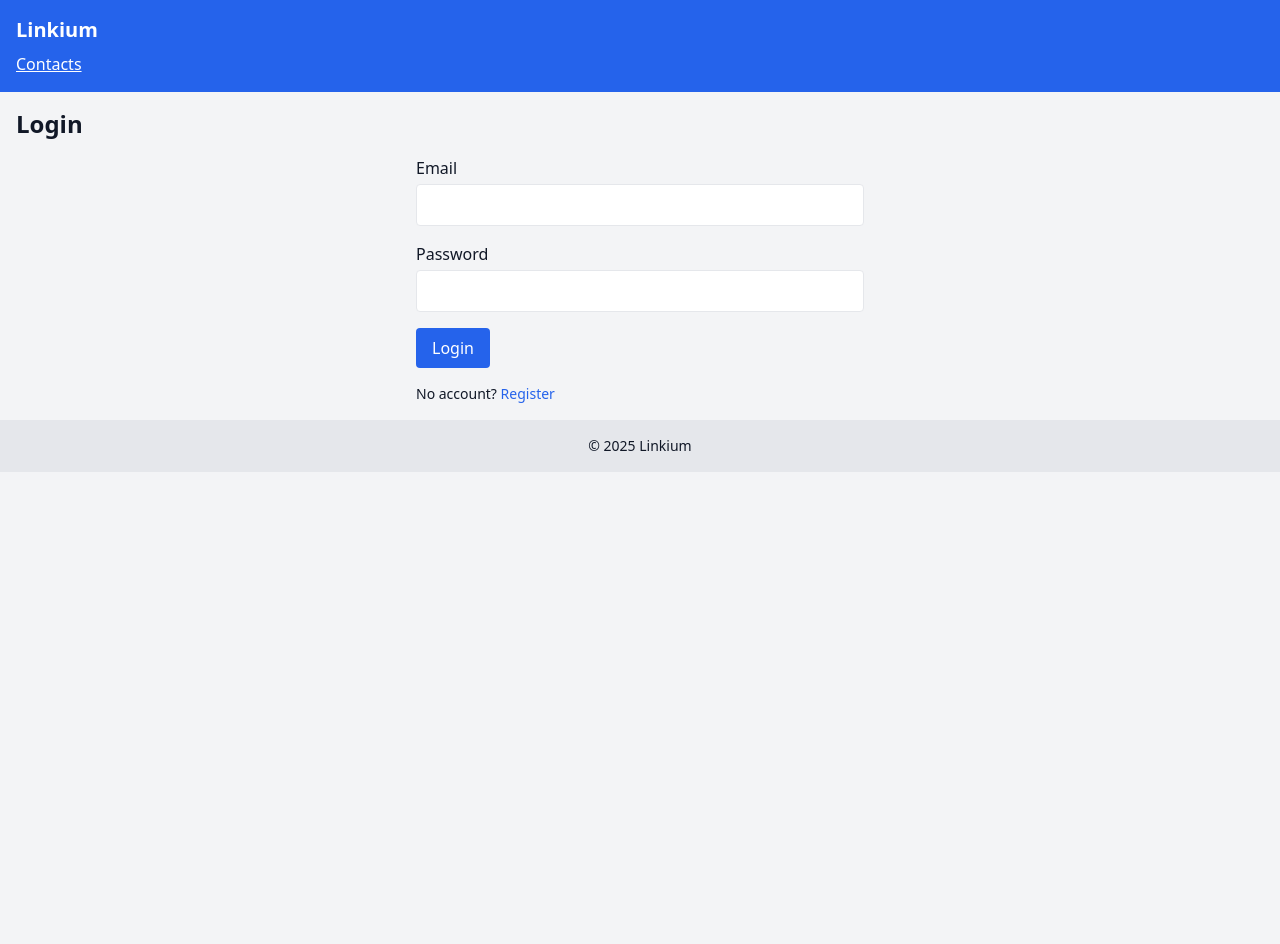
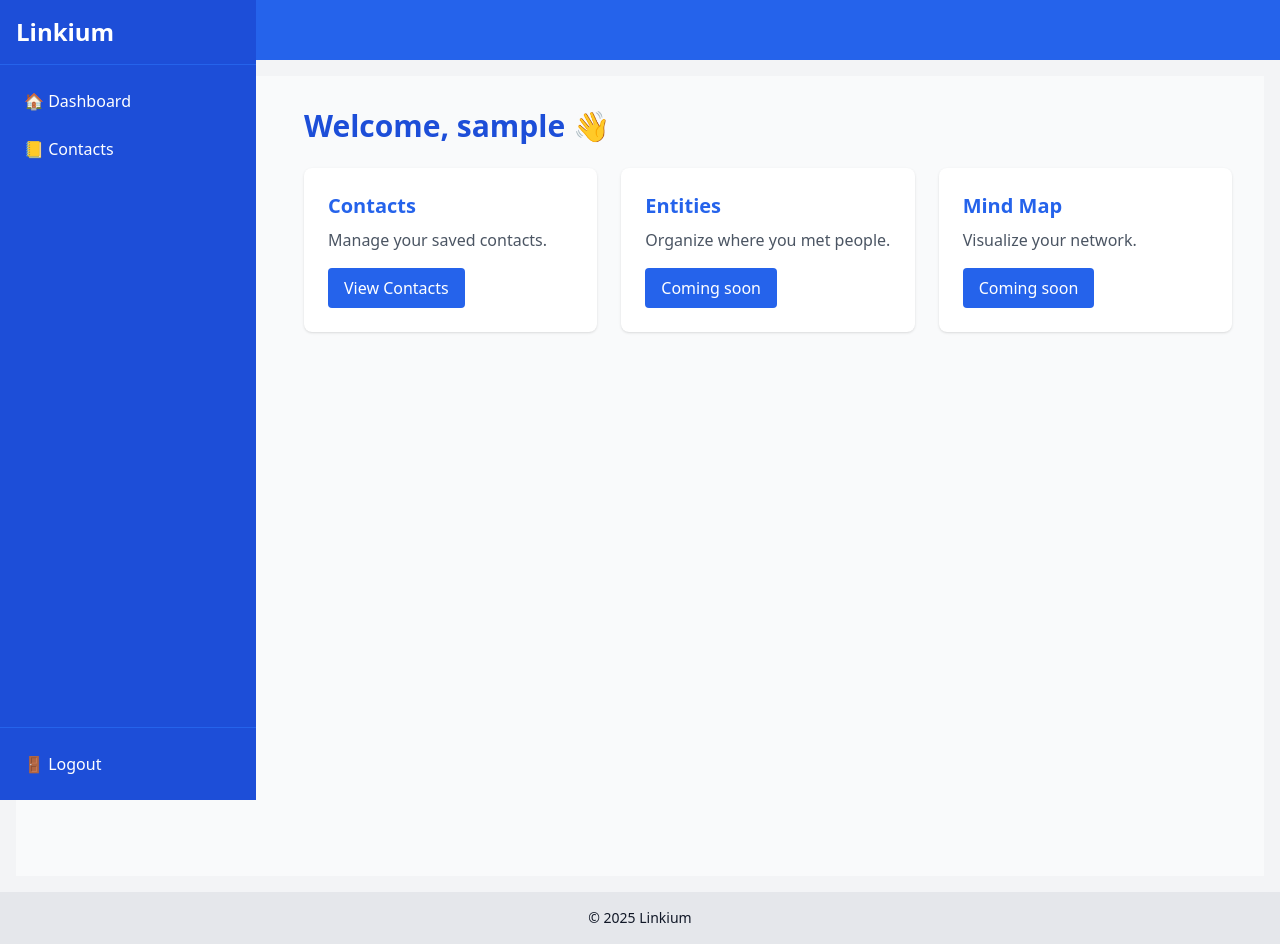
Before and after one commit to zamk-paw/Linkium, a PHP site: page / in a window 1280 px wide. Before the commit the page ends 472 px from the top, so only its background shows below. Run offline with PHP 8.4, Linux system fonts and the light colour scheme; the visitor is signed in with stand-in values (Sample User, id 1); some libraries are stand-ins or nearby versions.

Commit message:
feat(routing, contacts): implement clean URLs with router & rewrite, and add contacts list page with search

```diff
--- a/src/app/controllers/AuthController.php
+++ b/src/app/controllers/AuthController.php
@@ -10,12 +10,13 @@
 
             if ($email && $password) {
                 $user = User::findByEmail($email);
-                if ($user && password_verify($password, $user['password_hash'])) {
-                    $_SESSION['user_id'] = $user['id'];
-                    $_SESSION['username'] = $user['username'];
-                    header('Location: /index.php?controller=dashboard&action=index');
-                    exit;
-                } else {
+	    	if ($user && password_verify($password, $user['password_hash'])) {
+    $_SESSION['user_id'] = $user['id'];
+    $_SESSION['username'] = $user['username'];
+    header('Location: /dashboard/home');
+    exit;
+
+	    } else {
                     $error = "Invalid email or password.";
                 }
             } else {
@@ -36,7 +37,7 @@
                     $error = "Email already in use.";
                 } else {
                     if (User::create($username, $email, $password)) {
-                        header('Location: /index.php?controller=auth&action=login');
+                        header('Location: /auth/login');
                         exit;
                     } else {
                         $error = "Registration failed.";
@@ -51,7 +52,7 @@
 
     public function logout(): void {
         session_destroy();
-        header('Location: /index.php?controller=auth&action=login');
+        header('Location: /auth/login');
         exit;
     }
 }
--- a/src/app/controllers/BaseController.php
+++ b/src/app/controllers/BaseController.php
@@ -3,8 +3,23 @@
 
 class BaseController {
     protected function requireLogin(): void {
+        // On calcule le controller actuel comme dans Router
+        $path = trim(parse_url($_SERVER['REQUEST_URI'], PHP_URL_PATH), '/');
+        if (str_starts_with($path, 'index.php')) {
+            $path = substr($path, strlen('index.php'));
+            $path = trim($path, '/');
+        }
+        $parts = explode('/', $path);
+        $currentController = strtolower($parts[0] ?: 'dashboard');
+
+        // On laisse passer si c'est auth
+        if ($currentController === 'auth') {
+            return;
+        }
+
+        // Sinon on bloque si pas connecté
         if (!isset($_SESSION['user_id'])) {
-            header('Location: /index.php?controller=auth&action=login');
+            header('Location: /auth/login');
             exit;
         }
     }
--- a/src/app/controllers/ContactController.php
+++ b/src/app/controllers/ContactController.php
@@ -5,7 +5,7 @@
 class ContactController extends BaseController {
     public function index(): void {
         $this->requireLogin();
-        $contacts = Contact::all();
-        include 'app/views/contacts/index.php';
+	include 'app/views/contacts/index.php';
+
     }
 }
--- a/src/app/controllers/DashboardController.php
+++ b/src/app/controllers/DashboardController.php
@@ -1,9 +1,19 @@
 <?php
 require_once 'app/controllers/BaseController.php';
+require_once 'app/models/Contact.php';
 
 class DashboardController extends BaseController {
-    public function index(): void {
-        $this->requireLogin(); // check session
-        include 'app/views/dashboard/index.php';
+
+    public function home(): void {
+        $this->requireLogin();
+        include 'app/views/dashboard/home.php';
+    }
+
+    public function contacts(): void {
+        $this->requireLogin();
+
+	$contacts = Contact::allByUser($_SESSION['user_id']);
+
+        include 'app/views/dashboard/contacts.php';
     }
 }
--- a/src/app/models/Contact.php
+++ b/src/app/models/Contact.php
@@ -43,4 +43,23 @@
         }
         return $contacts;
     }
+
+    public static function allByUser(int $userId): array {
+    $pdo = Database::getInstance();
+    $stmt = $pdo->prepare("SELECT id, first_name, last_name, email_personal, email_professional FROM contacts WHERE user_id = ?");
+    $stmt->execute([$userId]);
+    $rows = $stmt->fetchAll(PDO::FETCH_ASSOC);
+    $contacts = [];
+    foreach ($rows as $row) {
+        $contacts[] = new Contact(
+            $row['id'],
+            $row['first_name'],
+            $row['last_name'],
+            $row['email_personal'],
+            $row['email_professional']
+        );
+    }
+    return $contacts;
 }
+
+}
--- a/src/app/views/auth/login.php
+++ b/src/app/views/auth/login.php
@@ -3,7 +3,7 @@
 <?php if (!empty($error)): ?>
 <p class="text-red-600 mb-2"><?= htmlspecialchars($error) ?></p>
 <?php endif; ?>
-<form action="/index.php?controller=auth&action=login" method="POST" class="max-w-md mx-auto space-y-4">
+<form action="/auth/login" method="POST" class="max-w-md mx-auto space-y-4">
     <div>
         <label class="block mb-1">Email</label>
         <input type="email" name="email" class="w-full border p-2 rounded" required>
@@ -14,7 +14,7 @@
     </div>
     <button type="submit" class="bg-blue-600 text-white px-4 py-2 rounded">Login</button>
     <p class="mt-2 text-sm">
-        No account? <a class="text-blue-600" href="/index.php?controller=auth&action=register">Register</a>
+        No account? <a class="text-blue-600" href="/auth/register">Register</a>
     </p>
 </form>
 <?php include 'app/views/layouts/footer.php'; ?>
--- a/src/app/views/auth/register.php
+++ b/src/app/views/auth/register.php
@@ -3,7 +3,7 @@
 <?php if (!empty($error)): ?>
 <p class="text-red-600 mb-2"><?= htmlspecialchars($error) ?></p>
 <?php endif; ?>
-<form action="/index.php?controller=auth&action=register" method="POST" class="max-w-md mx-auto space-y-4">
+<form action="/auth/register" method="POST" class="max-w-md mx-auto space-y-4">
     <div>
         <label class="block mb-1">Username</label>
         <input type="text" name="username" class="w-full border p-2 rounded" required>
@@ -18,7 +18,7 @@
     </div>
     <button type="submit" class="bg-green-600 text-white px-4 py-2 rounded">Create Account</button>
     <p class="mt-2 text-sm">
-        Already have an account? <a class="text-blue-600" href="/index.php?controller=auth&action=login">Login</a>
+        Already have an account? <a class="text-blue-600" href="/auth/login">Login</a>
     </p>
 </form>
 <?php include 'app/views/layouts/footer.php'; ?>
--- /dev/null
+++ b/src/app/views/dashboard/home.php
@@ -0,0 +1,37 @@
+<?php include 'app/views/layouts/header.php'; ?>
+
+<div class="flex min-h-screen bg-gray-50">
+    <?php include 'app/views/layouts/sidebar.php'; ?>
+
+    <main class="ml-64 flex-1 p-8">
+	<h1 class="text-3xl font-bold text-blue-700 mb-6">
+    Welcome, <?= isset($_SESSION['username']) ? htmlspecialchars($_SESSION['username']) : 'User'; ?> 👋
+</h1>
+        <div class="grid md:grid-cols-2 lg:grid-cols-3 gap-6">
+            <div class="bg-white shadow rounded-lg p-6">
+                <h2 class="text-xl font-semibold text-blue-600 mb-2">Contacts</h2>
+                <p class="text-gray-600 mb-4">Manage your saved contacts.</p>
+                <a href="/index.php?controller=contact&action=index"
+                   class="inline-block bg-blue-600 hover:bg-blue-700 text-white px-4 py-2 rounded transition">
+                    View Contacts
+                </a>
+            </div>
+            <div class="bg-white shadow rounded-lg p-6">
+                <h2 class="text-xl font-semibold text-blue-600 mb-2">Entities</h2>
+                <p class="text-gray-600 mb-4">Organize where you met people.</p>
+                <button class="bg-blue-600 hover:bg-blue-700 text-white px-4 py-2 rounded transition">
+                    Coming soon
+                </button>
+            </div>
+            <div class="bg-white shadow rounded-lg p-6">
+                <h2 class="text-xl font-semibold text-blue-600 mb-2">Mind Map</h2>
+                <p class="text-gray-600 mb-4">Visualize your network.</p>
+                <button class="bg-blue-600 hover:bg-blue-700 text-white px-4 py-2 rounded transition">
+                    Coming soon
+                </button>
+            </div>
+        </div>
+    </main>
+</div>
+
+<?php include 'app/views/layouts/footer.php'; ?>
--- a/src/app/views/layouts/header.php
+++ b/src/app/views/layouts/header.php
@@ -9,8 +9,5 @@
 <body class="bg-gray-100 text-gray-900">
 <header class="p-4 bg-blue-600 text-white">
     <h1 class="text-xl font-bold">Linkium</h1>
-    <nav class="mt-2">
-        <a class="underline hover:text-gray-200" href="/index.php?controller=contact&action=index">Contacts</a>
-    </nav>
 </header>
 <main class="p-4">
--- a/src/app/views/layouts/sidebar.php
+++ b/src/app/views/layouts/sidebar.php
@@ -1,9 +1,16 @@
-<aside class="w-64 bg-gray-800 text-white h-screen p-4 fixed">
-    <h2 class="text-2xl font-bold mb-6">Linkium</h2>
-    <nav class="space-y-2">
-        <a href="/index.php?controller=dashboard&action=index" class="block p-2 rounded hover:bg-gray-700">🏠 Dashboard</a>
-        <a href="/index.php?controller=contact&action=index" class="block p-2 rounded hover:bg-gray-700">📒 Contacts</a>
+<aside class="fixed top-0 left-0 w-64 h-screen bg-blue-700 text-white flex flex-col">
+    <div class="p-4 text-2xl font-bold border-b border-blue-600">
+        Linkium
+    </div>
+    <nav class="flex-1 p-4 space-y-2">
+        <a href="/dashboard/home"
+           class="block p-2 rounded hover:bg-blue-600 transition">🏠 Dashboard</a>
+        <a href="/dashboard/contacts"
+           class="block p-2 rounded hover:bg-blue-600 transition">📒 Contacts</a>
         <!-- plus tard : entités, stats, etc -->
-        <a href="/index.php?controller=auth&action=logout" class="block p-2 rounded hover:bg-gray-700">🚪 Logout</a>
     </nav>
+    <div class="p-4 border-t border-blue-600">
+        <a href="/auth/logout"
+           class="block p-2 rounded hover:bg-blue-600 transition">🚪 Logout</a>
+    </div>
 </aside>
--- a/src/core/Router.php
+++ b/src/core/Router.php
@@ -1,24 +1,43 @@
 <?php
 class Router {
     public function dispatch(): void {
-	$controllerName = ucfirst($_GET['controller'] ?? 'auth') . 'Controller';
-	$action = $_GET['action'] ?? 'login';
+        $path = trim(parse_url($_SERVER['REQUEST_URI'], PHP_URL_PATH), '/');
 
-        $controllerFile = "app/controllers/$controllerName.php";
+        if (str_starts_with($path, 'index.php')) {
+            $path = substr($path, strlen('index.php'));
+            $path = trim($path, '/');
+        }
+
+        $parts = explode('/', $path);
+
+        $controller = $parts[0] ?: 'dashboard';
+        $action = $parts[1] ?? 'home';
+
+        $controllerName = ucfirst($controller) . 'Controller';
+        $controllerFile = __DIR__ . '/../app/controllers/' . $controllerName . '.php';
+
         if (!file_exists($controllerFile)) {
             http_response_code(404);
-            echo "Controller not found";
+            echo "Controller not found: $controllerName";
             exit;
         }
 
         require_once $controllerFile;
-        $controller = new $controllerName();
 
-        if (method_exists($controller, $action)) {
-            $controller->$action();
-        } else {
+        if (!class_exists($controllerName)) {
+            http_response_code(500);
+            echo "Class $controllerName not defined in $controllerFile";
+            exit;
+        }
+
+        $controllerObj = new $controllerName();
+
+        if (!method_exists($controllerObj, $action)) {
             http_response_code(404);
-            echo "Action not found";
+            echo "Action not found: $action in $controllerName";
+            exit;
         }
+
+        $controllerObj->$action();
     }
 }
```
Also changed, not shown: src/app/views/dashboard/contacts.php (added, +66 -0 lines), src/app/views/dashboard/index.php (deleted, +0 -14 lines), 1 other file.
